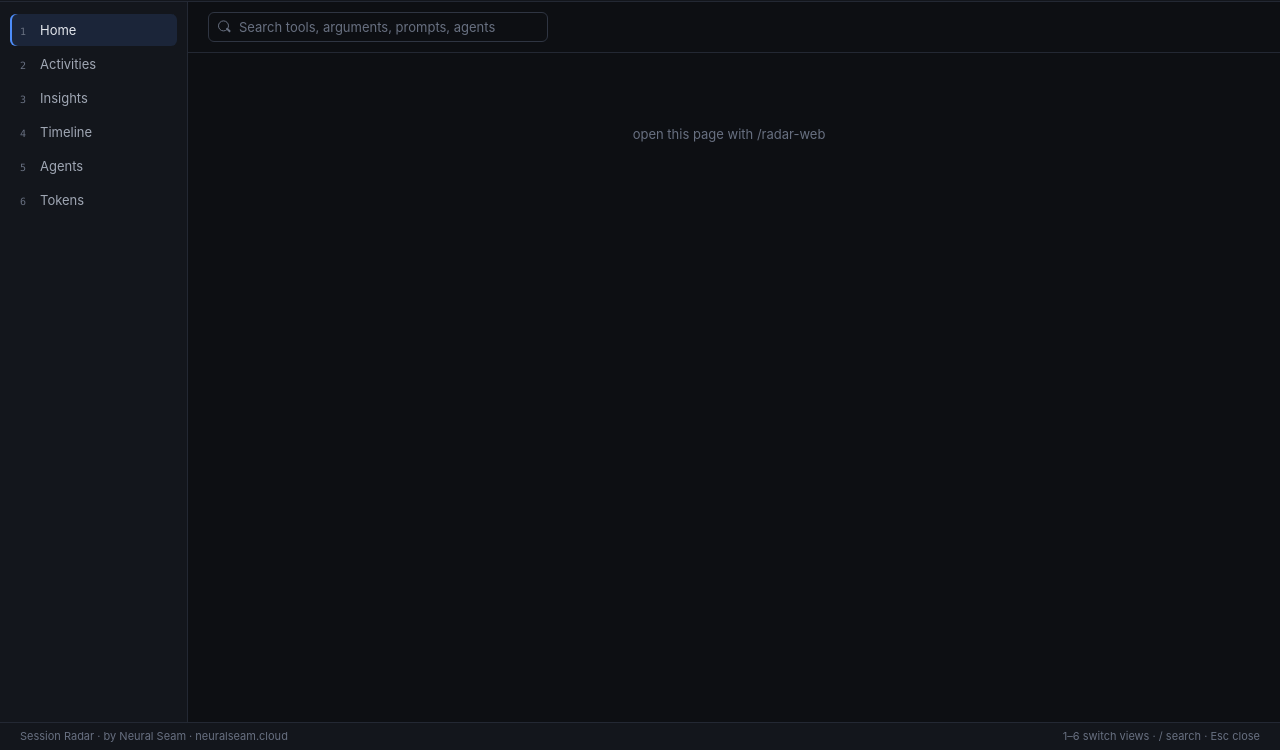
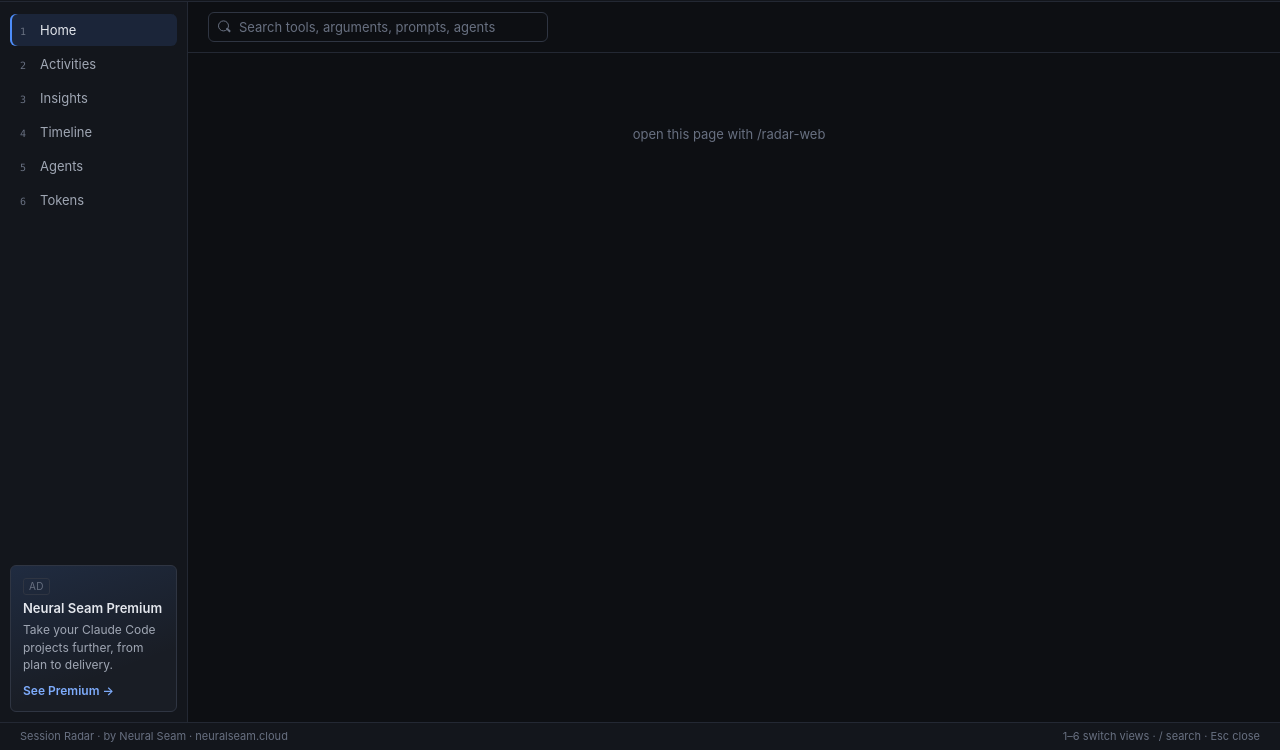
Before and after one commit to NeuralSeam/ns-session-radar, a website: page web/index.html in a window 1280 px wide. Shown: the part 50-800 px from the top of the page. Drawn offline with Linux system fonts and the light colour scheme.

Commit message:
feat: a place for one ad in the browser view, Neural Seam Premium first
Below the navigation, a card marked as an ad, the whole card one link
that opens in a new tab without a referrer; on a window under 960 px
it is a strip above the footer, without its sentence under 640 px. It
has no close button.

Ads are embedded: ADS in web/app.js holds them, in both languages, and
the first is the house ad for https://neuralseam.cloud/premium. Showing
one loads nothing and reports nothing, so the content policy and the
privacy promise are unchanged; others join the list in a release. It
is drawn again only when the language changes, so a redraw never takes
it from under the pointer.

tests/web.mjs checks the page keeps the place, app.js links to Premium
and has no other remote URL, and the policy did not widen. Both READMEs,
PRIVACY and CHANGELOG describe it.

Co-Authored-By: Claude Opus 5.5 <noreply@anthropic.com>
Signed-off-by: Neural Seam <15957107+caiopc@users.noreply.github.com>

```diff
--- a/web/app.css
+++ b/web/app.css
@@ -76,8 +76,8 @@ button { -webkit-tap-highlight-color: transparent; }
 .app {
   display: grid;
   grid-template-columns: var(--nav-w) minmax(0, 1fr) auto;
-  grid-template-rows: auto minmax(0, 1fr) var(--foot-h);
-  grid-template-areas: "top top top" "nav main detail" "foot foot foot";
+  grid-template-rows: auto minmax(0, 1fr) auto var(--foot-h);
+  grid-template-areas: "top top top" "nav main detail" "promo main detail" "foot foot foot";
   height: 100vh;
   height: 100dvh;
 }
@@ -190,6 +190,25 @@ button { -webkit-tap-highlight-color: transparent; }
 .nav button[aria-current="page"] .count { color: var(--accent-text); }
 .nav kbd { font-family: var(--mono); font-size: 10px; color: var(--text-3); width: 10px; }
 .nav-label { display: flex; gap: 10px; align-items: baseline; }
+
+/* The ad: at the foot of the navigation, a card that is one link */
+.promo { grid-area: promo; padding: 10px; border-right: 1px solid var(--line); background: var(--surface); }
+.promo-card {
+  display: grid;
+  gap: 4px;
+  padding: 12px;
+  border: 1px solid var(--line-strong);
+  border-radius: var(--radius);
+  background: linear-gradient(160deg, var(--accent-soft), transparent 70%), var(--surface-2);
+  color: var(--text-2);
+  font-size: 12px;
+  text-decoration: none;
+}
+.promo-card:hover { border-color: var(--accent-line); }
+.promo-card:hover .promo-cta { color: var(--text); }
+.promo-tag { justify-self: start; padding: 0 5px; border: 1px solid var(--line-strong); border-radius: 3px; color: var(--text-3); font-size: 10px; letter-spacing: 0.04em; text-transform: uppercase; }
+.promo-title { color: var(--text); font-size: 13px; font-weight: 600; }
+.promo-cta { margin-top: 4px; color: var(--accent-text); font-weight: 600; }
 
 .main { grid-area: main; display: flex; flex-direction: column; min-width: 0; min-height: 0; }
 
@@ -649,9 +668,14 @@ table.grid { width: 100%; border-collapse: collapse; table-layout: fixed; }
   :root { --gutter: 16px; }
   .app {
     grid-template-columns: minmax(0, 1fr);
-    grid-template-rows: auto auto minmax(0, 1fr) var(--foot-h);
-    grid-template-areas: "top" "nav" "main" "foot";
+    grid-template-rows: auto auto minmax(0, 1fr) auto var(--foot-h);
+    grid-template-areas: "top" "nav" "main" "promo" "foot";
   }
+  /* A strip above the footer: the tag, the title and the call on one row */
+  .promo { padding: 6px var(--gutter); border-right: 0; border-top: 1px solid var(--line); }
+  .promo-card { display: flex; align-items: center; gap: 10px; padding: 6px 10px; white-space: nowrap; overflow: hidden; }
+  .promo-body { min-width: 0; overflow: hidden; text-overflow: ellipsis; }
+  .promo-cta { margin: 0 0 0 auto; }
   .top { flex-wrap: wrap; row-gap: 0; padding-top: 10px; }
   .metrics { flex: 1 0 100%; margin: 6px calc(var(--gutter) * -1) 0; padding: 6px var(--gutter) 8px; border-top: 1px solid var(--line); }
   .metrics div:first-child { padding-left: 0; }
@@ -714,5 +738,6 @@ table.grid { width: 100%; border-collapse: collapse; table-layout: fixed; }
   .kv { grid-template-columns: 112px minmax(0, 1fr); }
   .grid td, .grid th { padding: 0 6px; }
   .hide-sm { display: none; }
+  .promo-body { display: none; }
   table.grid.fit-sm { min-width: 0 !important; }
 }
--- a/web/app.js
+++ b/web/app.js
@@ -83,6 +83,7 @@
       notifyOn: 'Turn on browser notifications',
       notifyOnTip: 'The radar’s notifications, from your system, while this tab is in the background. Turn them on in /radar-config first.',
       noticeClose: 'Click to close',
+      adTag: 'Ad', adLabel: 'Advertisement',
     },
     pt: {
       views: { home: 'Início', activities: 'Atividades', insights: 'Insights', timeline: 'Tempo', agents: 'Agentes', tokens: 'Tokens' },
@@ -158,6 +159,7 @@
       notifyOn: 'Ativar notificações do navegador',
       notifyOnTip: 'As notificações do radar, pelo sistema, enquanto esta aba está em segundo plano. Ligue-as antes em /radar-config.',
       noticeClose: 'Clique para fechar',
+      adTag: 'Anúncio', adLabel: 'Anúncio',
     },
   }
 
@@ -169,6 +171,14 @@
   const WINDOW_MS = { '15m': 15 * 60_000, '5m': 5 * 60_000, '1m': 60_000 }
   const STALE_MS = 15_000
   const NOTICE_MS = 8000
+  // Ads, embedded in the page: nothing is loaded to show one, and nobody is told it was shown. The
+  // first is the house ad; others join the list in a release
+  const ADS = [{
+    id: 'premium',
+    href: 'https://neuralseam.cloud/premium',
+    en: { title: 'Neural Seam Premium', body: 'Take your Claude Code projects further, from plan to delivery.', cta: 'See Premium →' },
+    pt: { title: 'Neural Seam Premium', body: 'Leve seus projetos com o Claude Code mais longe, do plano à entrega.', cta: 'Conheça o Premium →' },
+  }]
   const NOTICES_SHOWN = 4
   const CHART_MAX = 120
 
@@ -1249,6 +1259,7 @@
     $('credit').textContent = version ? `${T.credit} · v${version}` : T.credit
     $('hint').textContent = T.hint
     renderNotifyOn()
+    renderPromo()
     renderHeader()
     renderNav()
     renderToolbar()
@@ -1299,6 +1310,22 @@
   // ---------------------------------------------------------------------------
   // Connection: server-sent events from the local server, with the view token
   // ---------------------------------------------------------------------------
+
+  // Drawn again only when the language changes, so a redraw never takes it from under the pointer
+  let promoLang = null
+  function renderPromo() {
+    const lang = T === I18N.pt ? 'pt' : 'en'
+    if (promoLang === lang) return
+    promoLang = lang
+    const ad = ADS[0]
+    const text = ad[lang]
+    $('promo').setAttribute('aria-label', T.adLabel)
+    $('promo').replaceChildren(h('a', { class: 'promo-card', href: ad.href, target: '_blank', rel: 'noopener noreferrer', 'data-ad': ad.id },
+      h('span', { class: 'promo-tag' }, T.adTag),
+      h('strong', { class: 'promo-title' }, text.title),
+      h('span', { class: 'promo-body' }, text.body),
+      h('span', { class: 'promo-cta' }, text.cta)))
+  }
 
   // ---------------------------------------------------------------------------
   // Notifications the mod raised, numbers only, as it sent them to the terminal: a toast on the page
--- a/web/index.html
+++ b/web/index.html
@@ -19,6 +19,7 @@
     </header>
 
     <nav class="nav" id="nav"></nav>
+    <aside class="promo" id="promo"></aside>
 
     <main class="main">
       <div class="toolbar" id="toolbar">
```
Also changed, not shown: PRIVACY.md (+4 -0 lines), README.pt-BR.md (+4 -1 lines), tests/web.mjs (+6 -1 lines), CHANGELOG.md, README.md.
